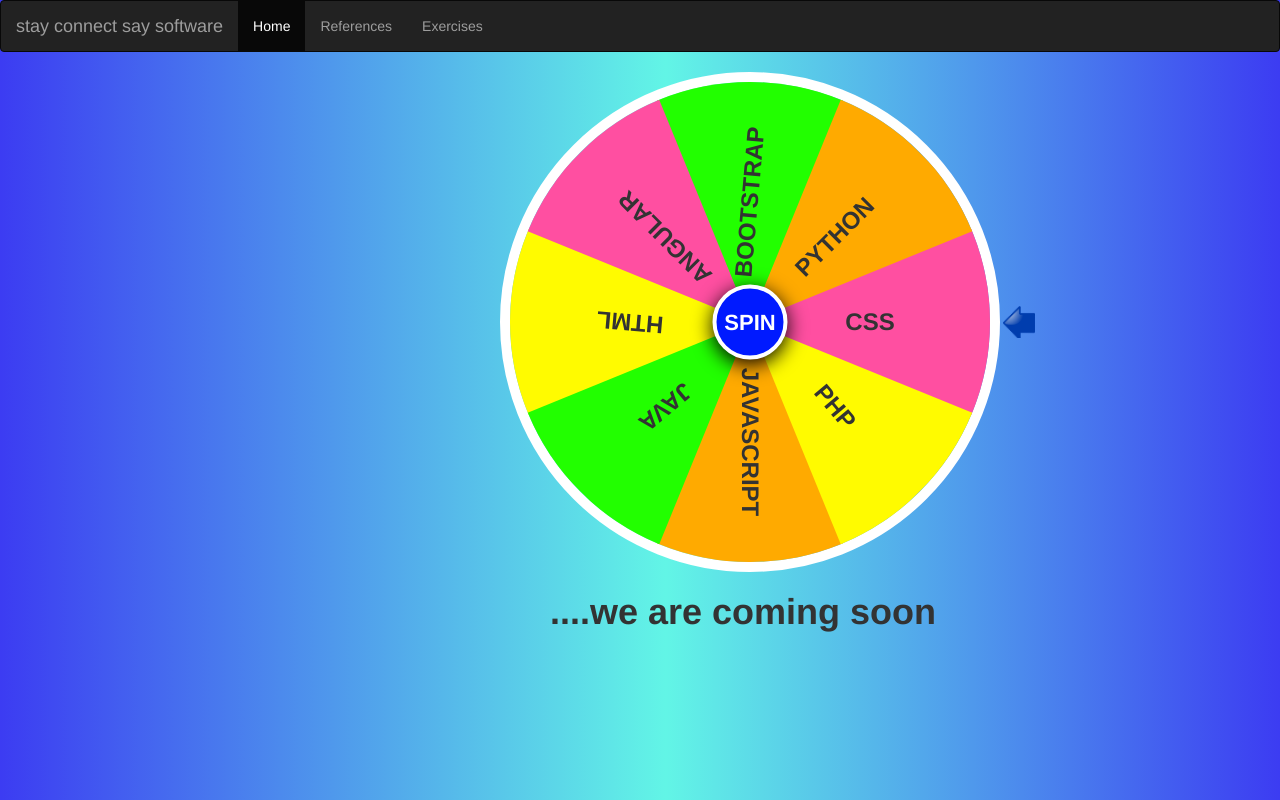
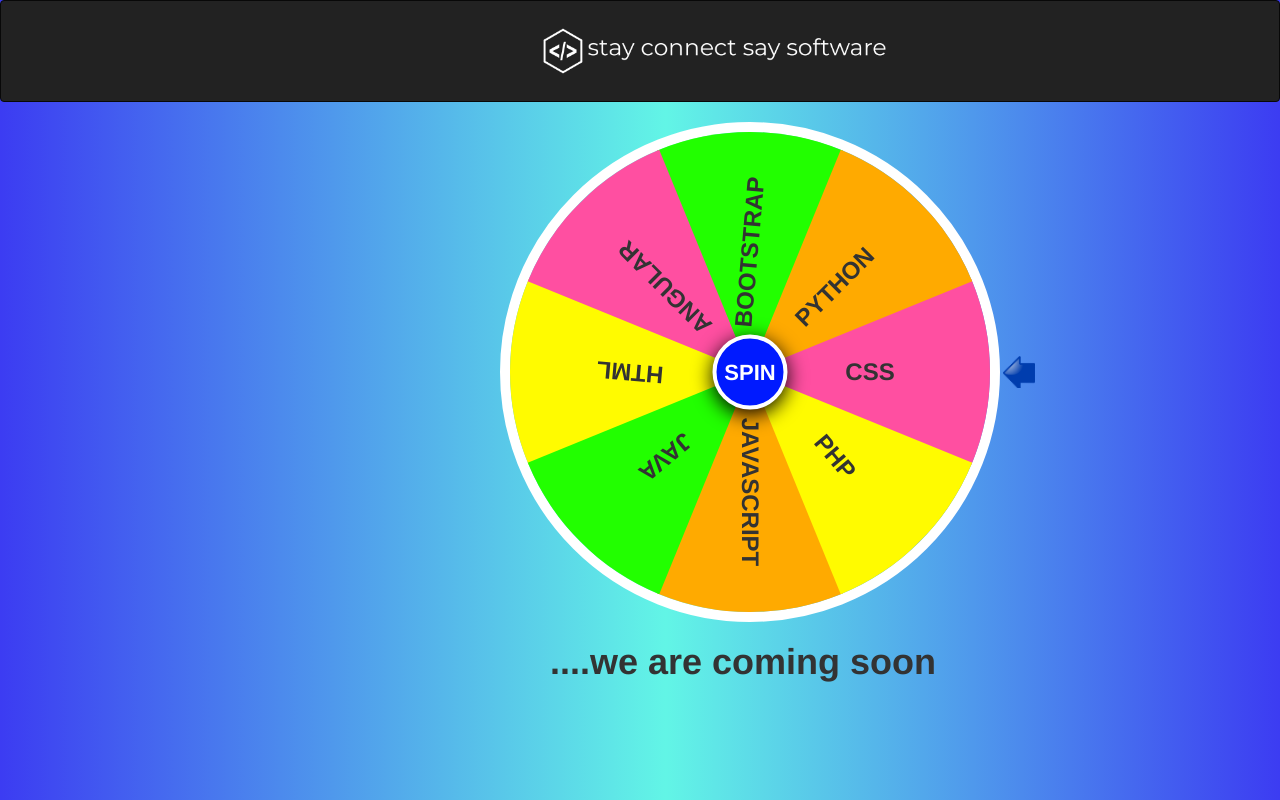
Before and after one commit to prameshdev/stay-connect-say-software, a plain HTML site: page index.html in a window 1280 px wide. Drawn offline with nearby package versions, Linux system fonts and the light colour scheme.

Commit message:
some commits

```diff
--- a/index.html
+++ b/index.html
@@ -11,13 +11,13 @@
     <nav class="navbar navbar-inverse">
         <div class="container-fluid">
           <div class="navbar-header">
-            <a class="navbar-brand" href="#">stay connect say software</a>
+            <img class="logo" src="logo-white.png">
           </div>
-          <ul class="nav navbar-nav">
+          <!-- <ul class="nav navbar-nav">
             <li class="active"><a href="#">Home</a></li>
             <li><a href="#">References</a></li>
             <li><a href="#">Exercises</a></li>
-          </ul>
+          </ul> -->
         </div>
       </nav>
   <div id="mainbox" class="mainbox">
--- a/style.css
+++ b/style.css
@@ -6,6 +6,10 @@
   }
   h1 b{
       margin-left: 550px;
+  }
+  .logo{
+    height: 100px;
+    padding-left: 50rem;
   }
 
   body{
```
Also changed, not shown: logo-black.png (added), logo-white.png (added), logo.png (added).
